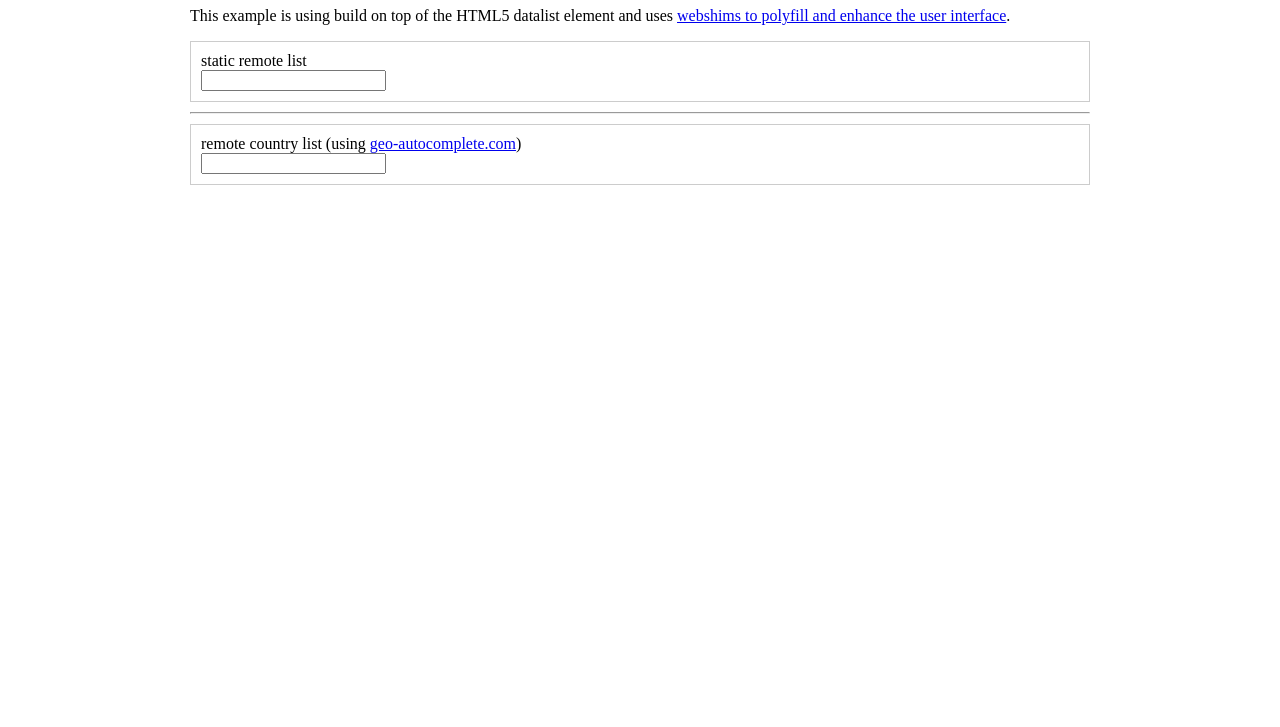
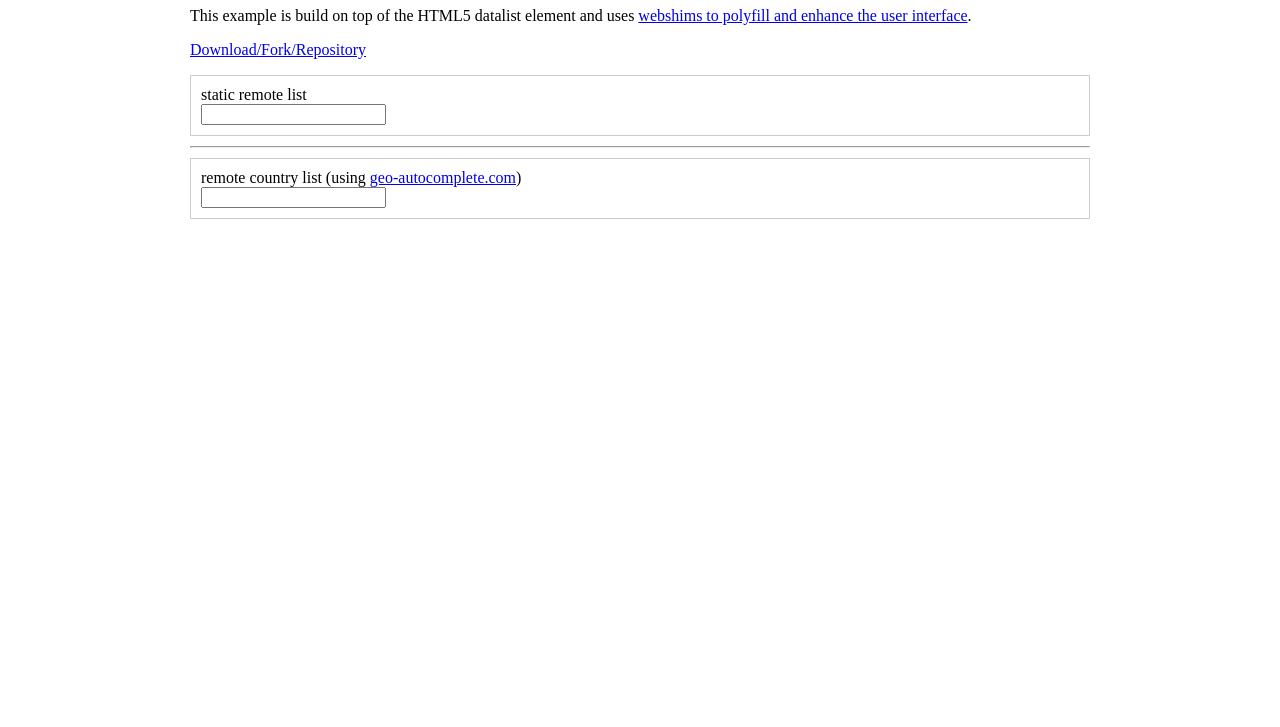
Before and after one commit to aFarkas/remote-list, a website: page demo/index.html in a window 1280 px wide. Shown: the part 73-800 px from the top of the page. Drawn offline with nearby package versions, Linux system fonts and the light colour scheme.

Commit message:
improve demo

```diff
--- a/demo/index.html
+++ b/demo/index.html
@@ -69,7 +69,8 @@
 <body>
 
 <h1>Tiny lightweight autosuggest plugin for jQuery</h1>
-<p>This example is using build on top of the HTML5 datalist element and uses <a href="http://afarkas.github.io/webshim/demos/demos/cfgs/list-datalist.html">webshims to polyfill and enhance the user interface</a>.</p>
+<p>This example is build on top of the HTML5 datalist element and uses <a href="http://afarkas.github.io/webshim/demos/demos/cfgs/list-datalist.html">webshims to polyfill and enhance the user interface</a>.</p>
+<p><a href="https://github.com/aFarkas/remote-list">Download/Fork/Repository</a></p>
 <div class="example">
 	<label>
 		<span>static remote list</span>
--- a/webshims.jquery.json
+++ b/webshims.jquery.json
@@ -27,7 +27,7 @@
 	"license": "MIT",
 	"description": "A super-lightweight autocomplete / autosuggest plugin with a simple but powerful API. Leverages the HTML5 datalist element to build a lightweight autosuggest solution. Can use webshim to polyfill old browsers or enhance modern ones.",
 	"bugs": "https://github.com/aFarkas/remote-list/issues",
-
+	"demo": "http://afarkas.github.io/remote-list/demo/index.html",
 	"repository": {
 		"type" : "git",
 		"url" : "https://github.com/aFarkas/remote-list.git"
```
Also changed, not shown: README.md.
